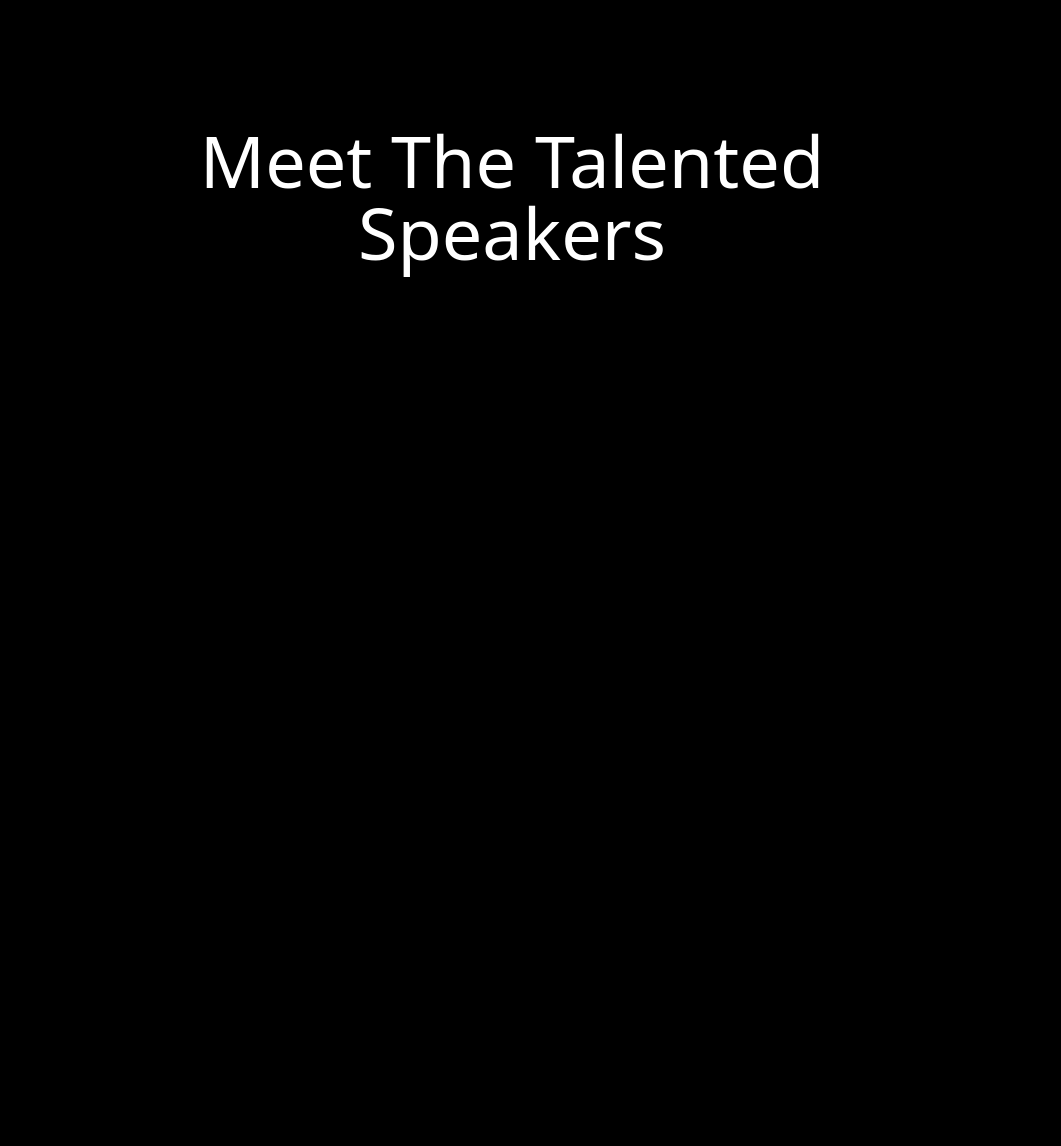
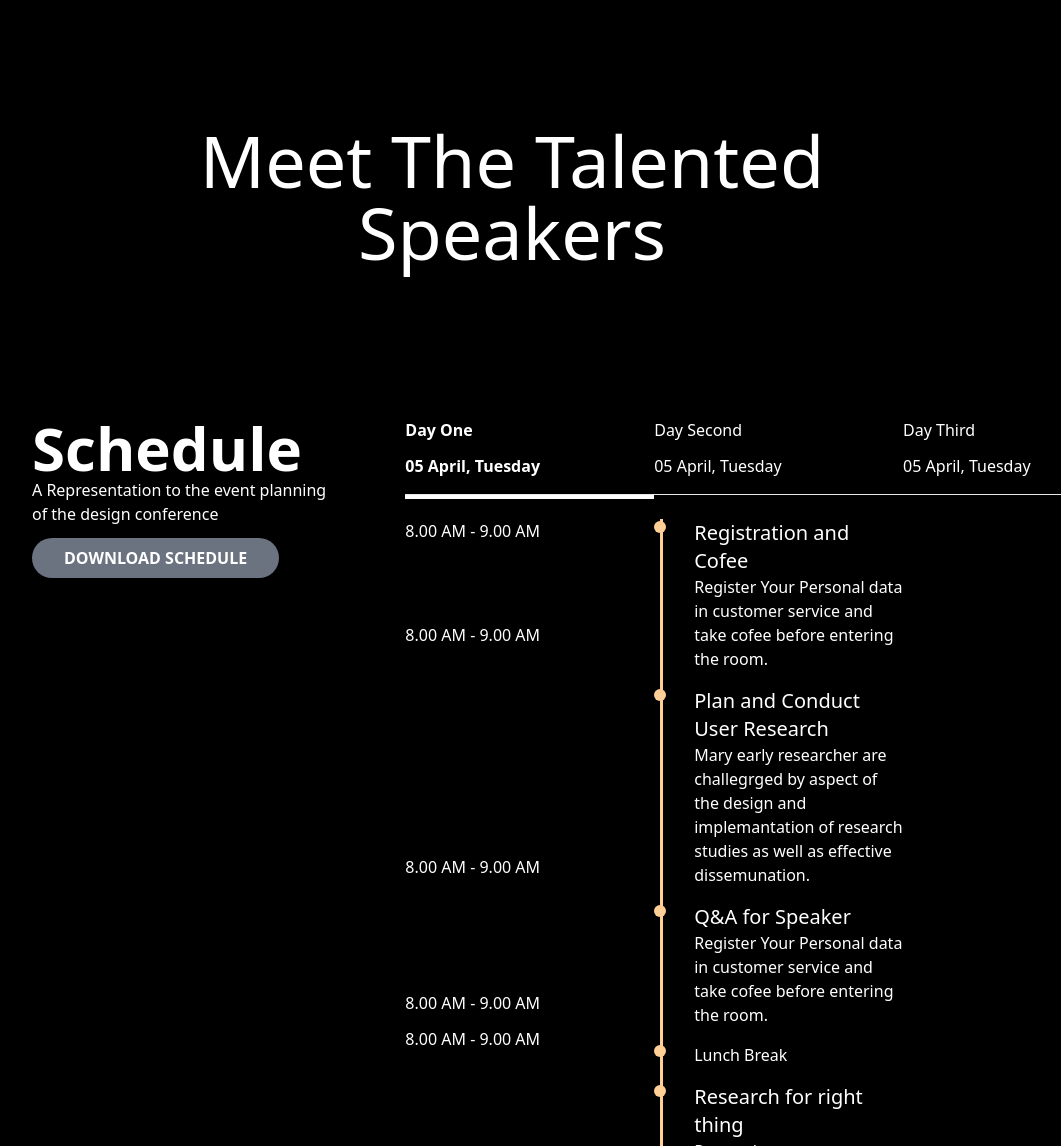
Before and after one commit to SHAON1028/floko-task, a website built with Vite: page index.html in a window 1280 px wide. Shown: the part 1654-2800 px from the top of the page, without its empty margins (128-1189 px from the left). Before the commit the page ends 1954 px from the top, so only its background shows below. Built offline with nearby package versions, Linux system fonts and the light colour scheme.

Commit message:
scnhedule

```diff
--- a/css/style.css
+++ b/css/style.css
@@ -1,5 +1,6 @@
 body{
   background: black;
+  color: white;
 }
 .top-content {
   height: 390px;
@@ -22,3 +23,34 @@ body{
 .date{
   background-image: url(/images/date.png);
 }
+       ul {
+  list-style-type: none;
+}
+
+li {
+  position: relative;
+  margin: 0;
+  padding-bottom: 1em;
+  padding-left: 20px;
+}
+
+li:before {
+  content: '';
+  background-color: #FFCF96;
+  position: absolute;
+  bottom: 0px;
+  top: 0px;
+  left: 6px;
+  width: 3px;
+}
+
+li:after {
+  content: '';
+  background-color: #FFCF96;
+  border-radius: 50px;
+  position: absolute;
+  left: 0;
+  top: 2px;
+  height: 12px;
+  width: 12px;
+}
--- a/index.html
+++ b/index.html
@@ -145,6 +145,64 @@
   </div>
   <!-- talent end -->
 
-
+  <!-- schedule -->
+      <div class="lg:ml-40 mt-10 grid grid-cols-1 lg:grid-cols-3 mt-[150px]">
+        <div class="">
+            <h1 class="text-6xl font-bold text-white">Schedule</h1>
+            <p class="text-white">A Representation to the event planning <br> of the design conference</p>
+            <button class="bg-gray-500 text-white font-bold py-2 px-8 border-none border-blue-700 rounded-full mt-3">
+                DOWNLOAD SCHEDULE
+            </button>
+        </div>
+        <div class="col-span-2">
+            <div class="grid grid-cols-3">
+                <div>
+                    <p class="font-semibold text-white">Day One</p>
+                    <p class="font-semibold mt-3 text-white mb-4">05 April, Tuesday</p>
+                    <hr style="height: 5px;background: white;">
+                </div>
+                <div class="">
+                    <p class="color">Day Second</p>
+                    <p class="color mt-3 mb-4">05 April, Tuesday</p>
+                    <hr>
+                </div>
+                <div>
+                    <p class="color">Day Third</p>
+                    <p class="color mt-3 mb-4">05 April, Tuesday</p>
+                    <hr class="mr-5">
+                </div>
+            </div>
+            <div class="mt-5 grid grid-cols-3">
+                <div>
+                    <h1 class="text-white">8.00 AM - 9.00 AM</h1>
+                    <h1 class="text-white mt-20">8.00 AM - 9.00 AM</h1>
+                    <h1 class="text-white mt-52">8.00 AM - 9.00 AM</h1>
+                    <h1 class="text-white mt-28">8.00 AM - 9.00 AM</h1>
+                    <h1 class="text-white mt-3">8.00 AM - 9.00 AM</h1>
+                </div>
+                <div>
+                    <ul class="text-white">
+                        <li><p class="text-xl ml-5">Registration and Cofee</p>
+                            <p class="ml-5">Register Your Personal data in customer service and take cofee before entering the room.</p>
+                        </li>
+                        <li>
+                            <p class="text-xl ml-5">Plan and Conduct User Research</p>
+                            <p class="ml-5">Mary early researcher are challegrged by aspect of the design and implemantation of research studies as well as effective dissemunation.</p>
+                        </li>
+                        <li>
+                            <p class="text-xl ml-5">Q&A for Speaker</p>
+                            <p class="ml-5">Register Your Personal data in customer service and take cofee before entering the room.</p>
+                        </li>
+                        <li><p class="ml-5">Lunch Break</p></li>
+                        <li>
+                            <p class="text-xl ml-5">Research for right thing</p>
+                            <p class="ml-5">Research encompasses a cariety of investigative methods used to add context and insight to the design process.</p>
+                        </li>
+                      </ul>
+                </div>
+            </div>
+        </div>
+    </div>
+  <!-- schedule end -->
 </body>
 </html>
```
